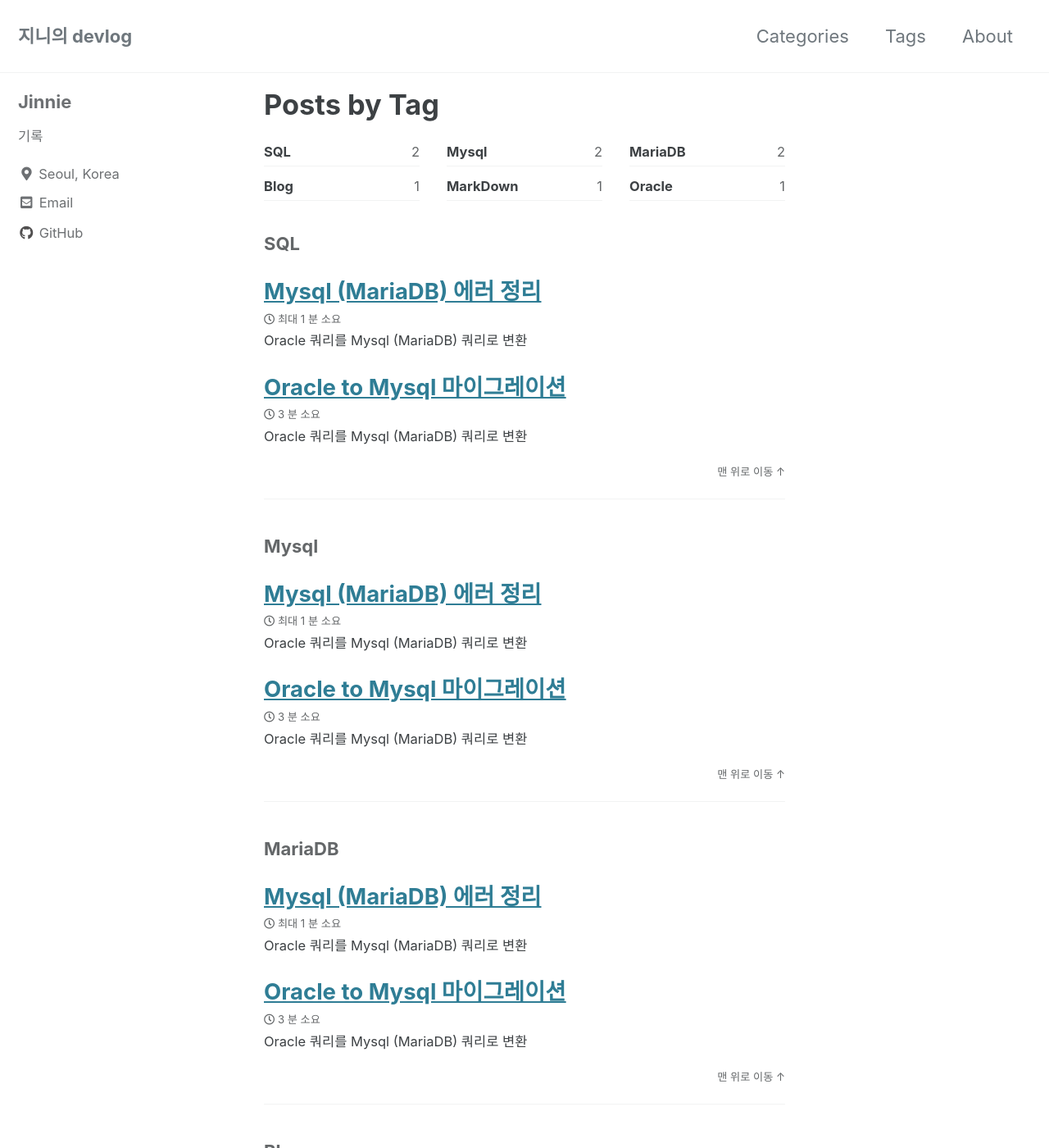
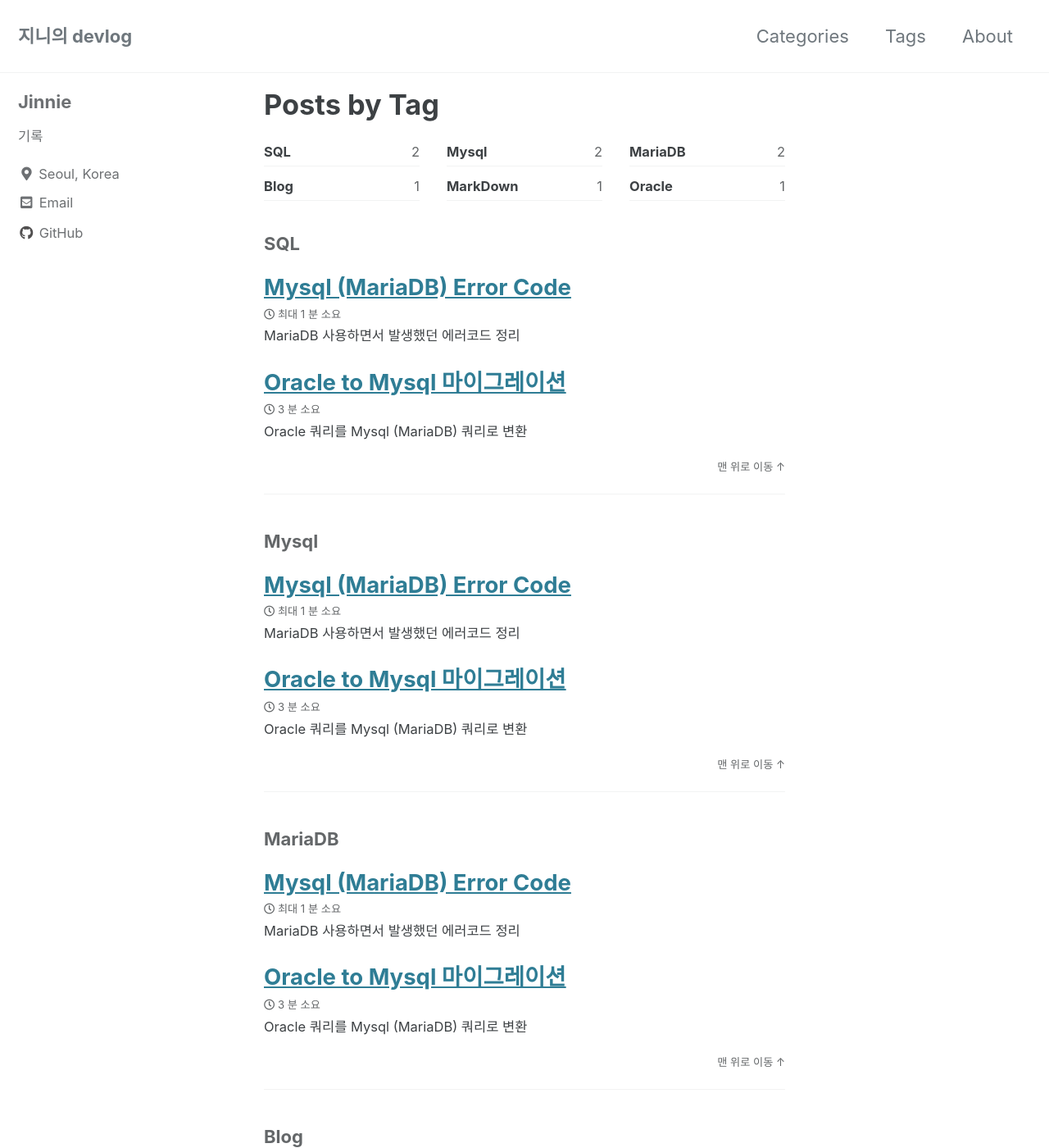
Before and after one commit to jinnie-j/Jinnie-J.github.io, a Jekyll site: the page built from _pages/tag-archive.md, in a window 1280 px wide and 1400 px high. Shown: the whole window at 82% size. Built offline with Jekyll 4.4.1, drawn with Linux system fonts in a browser that asks for light colours; cached includes are drawn as plain includes.

Commit message:
update post

```diff
--- a/_posts/2021-05-18-sql-eroor.md
+++ b/_posts/2021-05-18-sql-error.md
@@ -1,6 +1,6 @@
 ---
-title:  "Mysql (MariaDB) 에러 정리"
-excerpt: "Oracle 쿼리를 Mysql (MariaDB) 쿼리로 변환"
+title:  "Mysql (MariaDB) Error Code"
+excerpt: "MariaDB 사용하면서 발생했던 에러코드 정리"
 
 categories:
   - SQL
```
